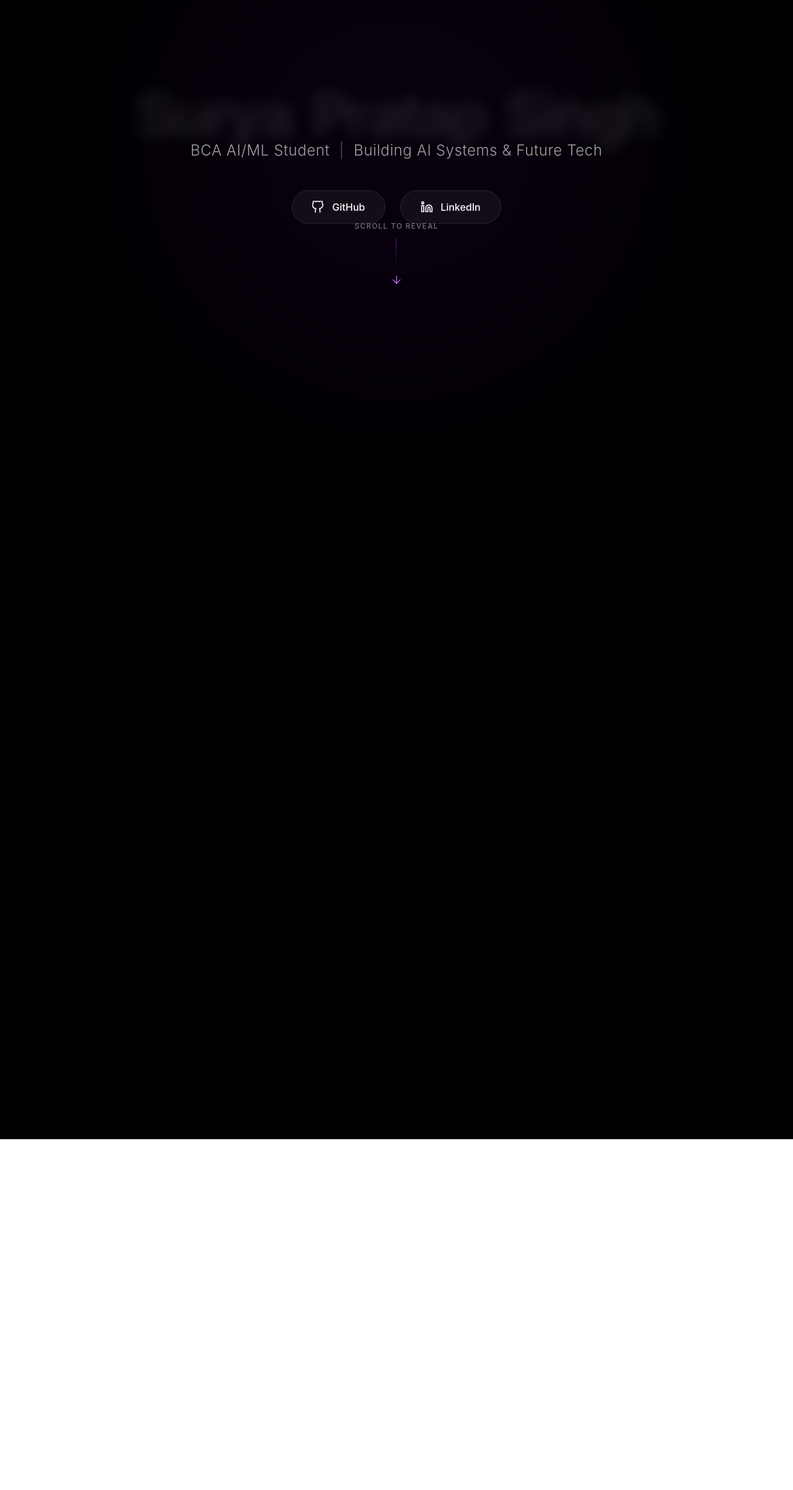
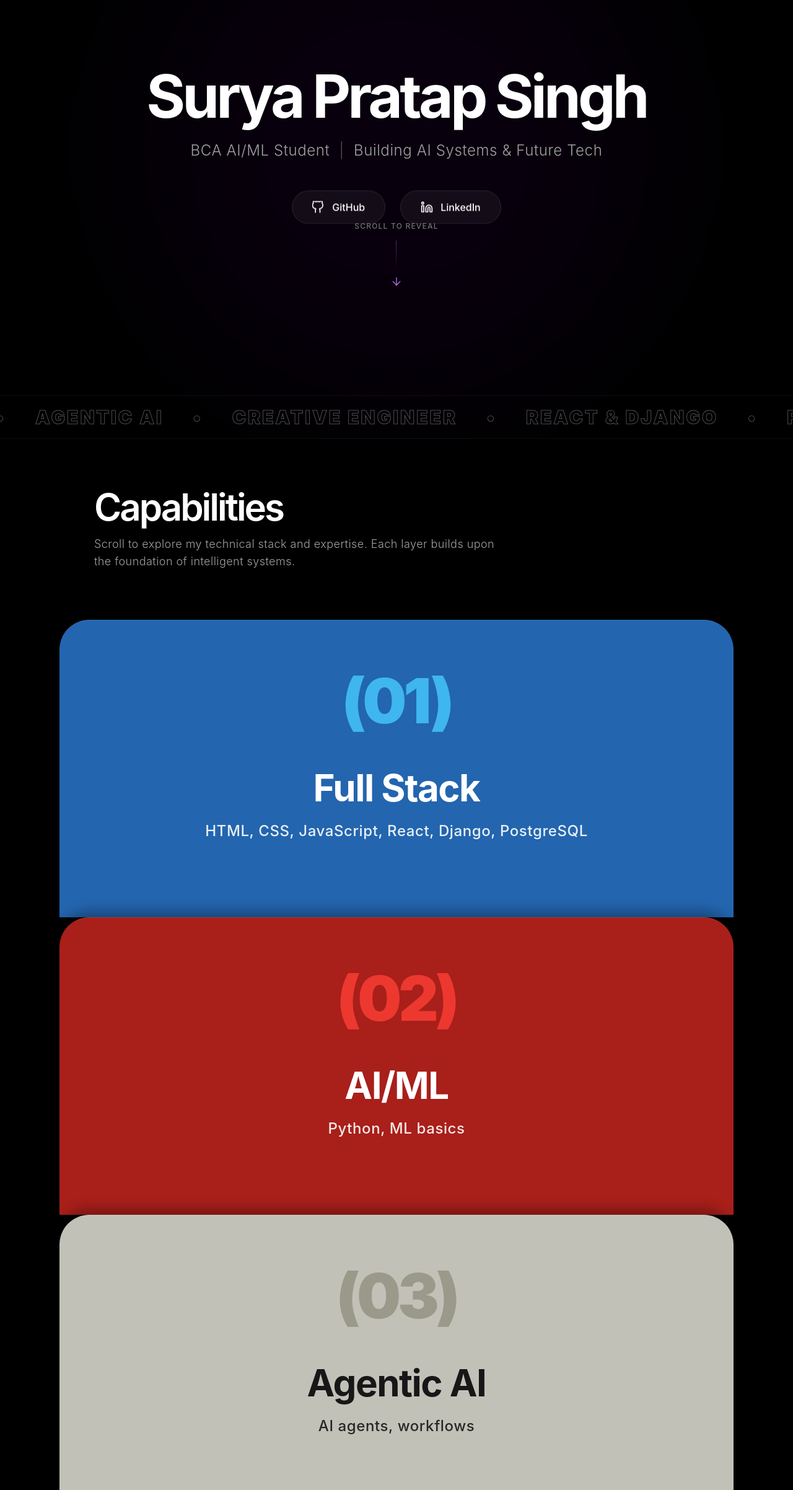
Before and after one commit to suryapratapsinghbisht61/personal_web, a React (Vite) app: page / in a window 1280 px wide. Shown: the part 162-2566 px from the top of the page at 62% size. Before the commit the page ends 2000 px from the top, so only its background shows below. Built offline with nearby package versions, Linux system fonts and the light colour scheme.

Commit message:
Initial commit of Portfolio and Skills components before optimization

```diff
--- a/src/App.jsx
+++ b/src/App.jsx
@@ -1,5 +1,7 @@
 import { useEffect } from 'react';
-import { motion as Motion, useScroll, useTransform } from 'framer-motion';
+import { motion as Motion } from 'framer-motion';
+import Skills from './components/Skills';
+import Portfolio from './components/Portfolio';
 
 // SVG Icons
 const GithubIcon = () => (
@@ -69,51 +71,56 @@ const CursorTrail = () => {
   return <div id="cursor-trail-container" className="fixed inset-0 pointer-events-none z-50 overflow-hidden" />;
 };
 
-// Scroll Scrubbed Text Reveal Component
-const ScrollScrubHeading = ({ text }) => {
-  const { scrollY } = useScroll();
-  const chars = text.split('');
-
+// Simple static heading component instead of scroll scrub
+const StaticHeading = ({ text }) => {
   return (
-    <h1 className="text-5xl sm:text-6xl md:text-7xl lg:text-8xl font-bold tracking-tighter text-white mb-6 flex justify-center flex-wrap">
-      {chars.map((char, index) => {
-        // Map scroll range for each character to create a sequential reveal
-        // Adjust these values to control scrub speed
-        const start = index * 20;
-        const end = start + 100;
-
-        // eslint-disable-next-line react-hooks/rules-of-hooks
-        const opacity = useTransform(scrollY, [start, end], [0.1, 1]);
-        // eslint-disable-next-line react-hooks/rules-of-hooks
-        const y = useTransform(scrollY, [start, end], [30, 0]);
-        // eslint-disable-next-line react-hooks/rules-of-hooks
-        const filterBlur = useTransform(scrollY, [start, end], [12, 0]);
-        // eslint-disable-next-line react-hooks/rules-of-hooks
-        const filter = useTransform(filterBlur, (v) => `blur(${v}px)`);
-
-        return (
-          <Motion.span
-            key={index}
-            style={{ opacity, y, filter }}
-            className={char === ' ' ? 'w-4 md:w-8' : 'inline-block'}
-          >
-            {char}
-          </Motion.span>
-        );
-      })}
+    <h1 className="text-5xl sm:text-6xl md:text-7xl lg:text-8xl font-bold tracking-tighter text-white mb-6 flex justify-center flex-wrap gap-x-2 md:gap-x-4">
+      {text.split(' ').map((word, i) => (
+        <span key={i}>{word}</span>
+      ))}
     </h1>
   );
 };
 
+// Infinite Horizontal Marquee
+const InfiniteMarquee = () => {
+  return (
+    <div className="relative w-full overflow-hidden flex items-center bg-transparent py-4 border-y border-white/5 z-20">
+      <Motion.div
+        animate={{ x: ["0%", "-50%"] }}
+        transition={{ ease: "linear", duration: 15, repeat: Infinity }}
+        className="flex whitespace-nowrap gap-12 text-2xl md:text-3xl font-black text-transparent [-webkit-text-stroke:1px_rgba(255,255,255,0.3)] uppercase tracking-widest w-fit"
+      >
+        <span>FULL STACK DEVELOPER</span>
+        <span>•</span>
+        <span>AI/ML ENTHUSIAST</span>
+        <span>•</span>
+        <span>AGENTIC AI</span>
+        <span>•</span>
+        <span>CREATIVE ENGINEER</span>
+        <span>•</span>
+        <span>REACT & DJANGO</span>
+        <span>•</span>
+        <span>FULL STACK DEVELOPER</span>
+        <span>•</span>
+        <span>AI/ML ENTHUSIAST</span>
+        <span>•</span>
+        <span>AGENTIC AI</span>
+        <span>•</span>
+        <span>CREATIVE ENGINEER</span>
+        <span>•</span>
+        <span>REACT & DJANGO</span>
+        <span>•</span>
+      </Motion.div>
+    </div>
+  );
+};
+
 function App() {
-  const { scrollY } = useScroll();
-
-  // Overall hero section fade out happens later, after heading reveals text
-  const heroOpacity = useTransform(scrollY, [500, 800], [1, 0]);
-  const heroY = useTransform(scrollY, [500, 800], [0, -80]);
+  // We no longer need the global hero opacity scroll transform
 
   return (
-    <div className="min-h-[250vh] bg-black text-white selection:bg-purple-500/30 font-sans">
+    <div className="bg-black text-white selection:bg-purple-500/30 font-sans">
 
       <CursorTrail />
 
@@ -127,11 +134,13 @@ function App() {
         <div className="w-[800px] h-[800px] bg-purple-600/5 rounded-full blur-[120px]" />
       </Motion.div>
 
-      {/* Hero Content container */}
-      <div className="sticky top-0 h-screen w-full flex flex-col items-center justify-center px-6 overflow-hidden">
+      {/* Hero Content Area - Removed h-[250vh] and sticky logic to stop the black gap */}
+      <div className="relative min-h-screen w-full flex flex-col items-center justify-center px-6 overflow-hidden">
 
-        <Motion.main
-          style={{ opacity: heroOpacity, y: heroY }}
+          <Motion.main
+          initial={{ opacity: 0, scale: 0.95 }}
+          animate={{ opacity: 1, scale: 1 }}
+          transition={{ duration: 1, ease: "easeOut" }}
           className="relative z-10 flex flex-col items-center justify-center w-full"
         >
           <Motion.div
@@ -139,8 +148,8 @@ function App() {
             transition={{ duration: 6, repeat: Infinity, ease: "easeInOut" }}
             className="flex flex-col items-center justify-center text-center max-w-4xl w-full"
           >
-            {/* Scroll-scrubbed Heading */}
-            <ScrollScrubHeading text="Surya Pratap Singh" />
+            {/* Static Heading */}
+            <StaticHeading text="Surya Pratap Singh" />
 
             {/* Subheading */}
             <Motion.p
@@ -204,8 +213,15 @@ function App() {
         </Motion.main>
 
       </div>
+
+      {/* Infinite Horizontal Marquee */}
+      <InfiniteMarquee />
+
+      <Skills />
+
+      <Portfolio />
     </div>
   );
 }
 
-export default App;;
+export default App;
--- /dev/null
+++ b/src/components/Portfolio.jsx
@@ -0,0 +1,150 @@
+import React, { useState } from 'react';
+import { motion as Motion, AnimatePresence } from 'framer-motion';
+
+const projects = [
+  {
+    id: 1,
+    title: 'PetCare App',
+    category: 'Full Stack Django & React',
+    description: 'A high-converting landing page and production-ready backend for pet owners.',
+    accentColor: '#4f46e5', // Indigo
+    bgColor: '#1e1b4b', // Deep Indigo
+  },
+  {
+    id: 2,
+    title: 'Autonomous AI',
+    category: 'Agentic Workflows',
+    description: 'Custom AI agents capable of reasoning, planning, and executing complex tasks.',
+    accentColor: '#059669', // Emerald
+    bgColor: '#064e3b', // Deep Emerald
+  },
+  {
+    id: 3,
+    title: 'LLM Fine-Tuning',
+    category: 'Machine Learning',
+    description: 'Optimized large language models on custom datasets for domain-specific tasks.',
+    accentColor: '#ea580c', // Orange
+    bgColor: '#7c2d12', // Deep Orange
+  },
+  {
+    id: 4,
+    title: 'Computer Vision',
+    category: 'Deep Learning',
+    description: 'Real-time object detection and classification pipelines using Python & PyTorch.',
+    accentColor: '#0284c7', // Sky
+    bgColor: '#082f49', // Deep Sky
+  },
+  {
+    id: 5,
+    title: 'Startup OS',
+    category: 'System Architecture',
+    description: 'Scalable infrastructure and idea-stage MVP development for new tech startups.',
+    accentColor: '#9333ea', // Purple
+    bgColor: '#3b0764', // Deep Purple
+  }
+];
+
+export default function Portfolio() {
+  const [activeId, setActiveId] = useState(3); // Default to middle item
+
+  // Find the active project to determine the background color
+  const activeProject = projects.find(p => p.id === activeId) || projects[0];
+
+  return (
+    <Motion.section
+      className="w-full min-h-screen py-24 flex flex-col items-center justify-center relative transition-colors duration-1000 ease-in-out"
+      style={{ backgroundColor: activeProject.bgColor }}
+    >
+      <div className="max-w-7xl mx-auto w-full px-6 flex flex-col items-center z-10">
+
+        {/* Section Header */}
+        <Motion.div
+          initial={{ opacity: 0, y: 20 }}
+          whileInView={{ opacity: 1, y: 0 }}
+          viewport={{ once: true }}
+          className="mb-16 text-center"
+        >
+          <h2 className="text-4xl md:text-5xl font-bold tracking-tighter text-white mb-4">
+            Selected Works
+          </h2>
+          <p className="text-white/60 text-lg max-w-xl mx-auto font-light">
+            Interactive showcase of projects, from full-stack platforms to intelligent AI systems.
+          </p>
+        </Motion.div>
+
+        {/* Accordion Container */}
+        <div className="flex flex-row w-full h-[60vh] md:h-[70vh] gap-2 md:gap-4 overflow-hidden">
+          {projects.map((project) => {
+            const isActive = activeId === project.id;
+
+            return (
+              <Motion.div
+                key={project.id}
+                layout
+                onHoverStart={() => setActiveId(project.id)}
+                onClick={() => setActiveId(project.id)}
+                initial={{ borderRadius: '1rem' }}
+                animate={{
+                  flex: isActive ? 4 : 1,
+                  backgroundColor: isActive ? project.accentColor : 'rgba(255, 255, 255, 0.05)',
+                  opacity: isActive ? 1 : 0.6,
+                }}
+                transition={{
+                  flex: { type: "spring", stiffness: 300, damping: 30 },
+                  backgroundColor: { duration: 0.5 },
+                  opacity: { duration: 0.3 }
+                }}
+                className={`relative cursor-pointer overflow-hidden backdrop-blur-sm border border-white/10 flex flex-col items-center justify-between py-8 px-4`}
+              >
+                {/* Top Number */}
+                <span className="text-white/40 font-mono text-xl md:text-2xl font-bold w-full text-center">
+                  0{project.id}
+                </span>
+
+                {/* Vertical Text when inactive */}
+                {!isActive && (
+                  <Motion.div
+                    initial={{ opacity: 0 }}
+                    animate={{ opacity: 1 }}
+                    exit={{ opacity: 0 }}
+                    transition={{ duration: 0.2 }}
+                    className="absolute inset-0 flex items-center justify-center pointer-events-none"
+                  >
+                    <h3 className="text-white font-medium text-xl md:text-3xl tracking-widest whitespace-nowrap transform -rotate-90">
+                      {project.title}
+                    </h3>
+                  </Motion.div>
+                )}
+
+                {/* Expanded Content */}
+                <AnimatePresence>
+                  {isActive && (
+                    <Motion.div
+                      initial={{ opacity: 0, y: 20 }}
+                      animate={{ opacity: 1, y: 0 }}
+                      exit={{ opacity: 0, y: 10 }}
+                      transition={{ duration: 0.4, delay: 0.1 }}
+                      className="absolute bottom-0 left-0 w-full p-6 md:p-10 flex flex-col items-start text-left bg-gradient-to-t from-black/80 via-black/40 to-transparent"
+                    >
+                      <span className="text-white/70 text-sm md:text-base tracking-widest uppercase mb-2 font-semibold">
+                        {project.category}
+                      </span>
+                      <h3 className="text-3xl md:text-5xl lg:text-6xl font-bold text-white mb-4 tracking-tighter shadow-black/50 drop-shadow-lg">
+                        {project.title}
+                      </h3>
+                      <p className="text-white/80 text-base md:text-xl font-light max-w-lg leading-relaxed shadow-black/50 drop-shadow-md">
+                        {project.description}
+                      </p>
+                    </Motion.div>
+                  )}
+                </AnimatePresence>
+
+              </Motion.div>
+            );
+          })}
+        </div>
+
+      </div>
+    </Motion.section>
+  );
+}
--- /dev/null
+++ b/src/components/Skills.jsx
@@ -0,0 +1,92 @@
+import React from 'react';
+import { motion as Motion } from 'framer-motion';
+
+const skillsData = [
+  {
+    id: 1,
+    title: 'Full Stack',
+    details: 'HTML, CSS, JavaScript, React, Django, PostgreSQL',
+    color: '#2365af', // Blue
+    textColor: 'text-white'
+  },
+  {
+    id: 2,
+    title: 'AI/ML',
+    details: 'Python, ML basics',
+    color: '#a91f1a', // Red
+    textColor: 'text-white'
+  },
+  {
+    id: 3,
+    title: 'Agentic AI',
+    details: 'AI agents, workflows',
+    color: '#c2c1b8', // Light Grey
+    textColor: 'text-neutral-900' // Dark text for contrast
+  },
+  {
+    id: 4,
+    title: 'LLM Fine-Tuning',
+    details: 'Model tuning basics',
+    color: '#1f4f65', // Teal
+    textColor: 'text-white'
+  },
+  {
+    id: 5,
+    title: 'Startup (Idea Stage)',
+    details: 'Idea stage, building products',
+    color: '#5d221a', // Dark Brown
+    textColor: 'text-white'
+  }
+];
+
+export default function Skills() {
+  return (
+    <section className="w-full bg-black relative pb-32 pt-20">
+
+      <div className="max-w-5xl mx-auto w-full px-6 mb-20">
+        <h2 className="text-4xl md:text-5xl lg:text-6xl font-semibold tracking-tighter text-white">
+          Capabilities
+        </h2>
+        <p className="text-neutral-400 text-lg mt-4 font-light tracking-wide max-w-2xl">
+          Scroll to explore my technical stack and expertise. Each layer builds upon the foundation of intelligent systems.
+        </p>
+      </div>
+
+      <div className="relative w-full max-w-6xl mx-auto px-4 md:px-8 flex flex-col gap-0 pb-32">
+        {skillsData.map((skill, index) => {
+          // Calculate the sticky top offset so they stack.
+          // 100px starting point, each card offset by 45px to show its top edge.
+          const stickyTop = 100 + (index * 45);
+
+          return (
+            <div
+              key={skill.id}
+              className={`sticky w-full rounded-t-[3rem] p-8 md:p-12 lg:p-16 h-[60vh] flex flex-col items-center justify-start shadow-[0_-10px_20px_rgba(0,0,0,0.3)] border-t border-white/10 transition-transform`}
+              style={{
+                top: `${stickyTop}px`,
+                backgroundColor: skill.color,
+                zIndex: index + 10,
+              }}
+            >
+              <div className="w-full h-full flex flex-col items-center mt-4">
+                {/* Large Background Number Effect similar to the reference image */}
+                <h2 className={`text-6xl sm:text-7xl md:text-[100px] font-black tracking-tighter mix-blend-overlay opacity-80 ${skill.textColor}`}>
+                  ({`0${index + 1}`})
+                </h2>
+
+                <div className={`mt-auto mb-auto flex flex-col items-center text-center ${skill.textColor}`}>
+                  <h3 className="text-4xl md:text-5xl lg:text-6xl font-bold tracking-tight mb-6">
+                    {skill.title}
+                  </h3>
+                  <p className="text-xl md:text-2xl font-medium tracking-wide max-w-3xl opacity-90">
+                    {skill.details}
+                  </p>
+                </div>
+              </div>
+            </div>
+          );
+        })}
+      </div>
+    </section>
+  );
+}
```
